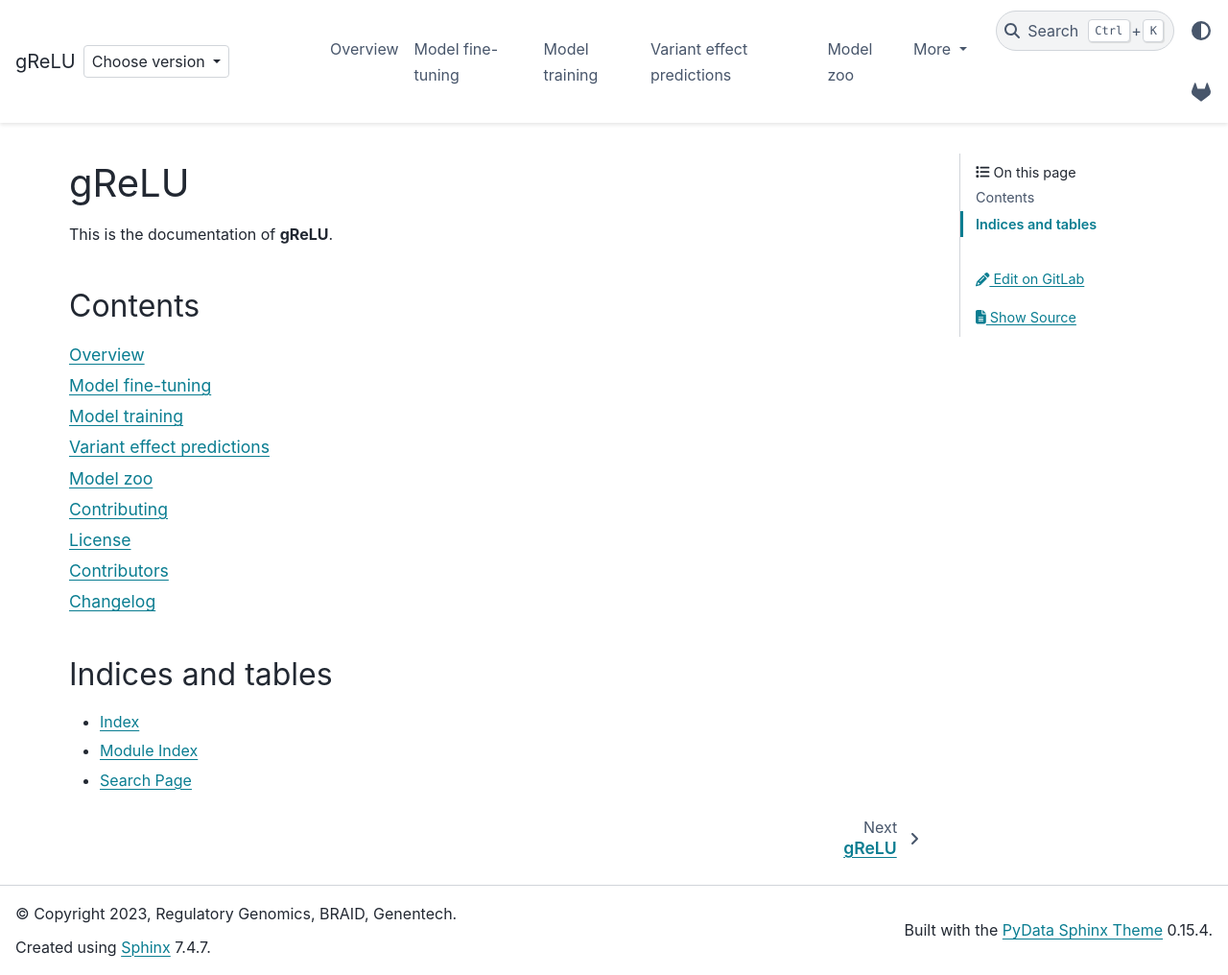
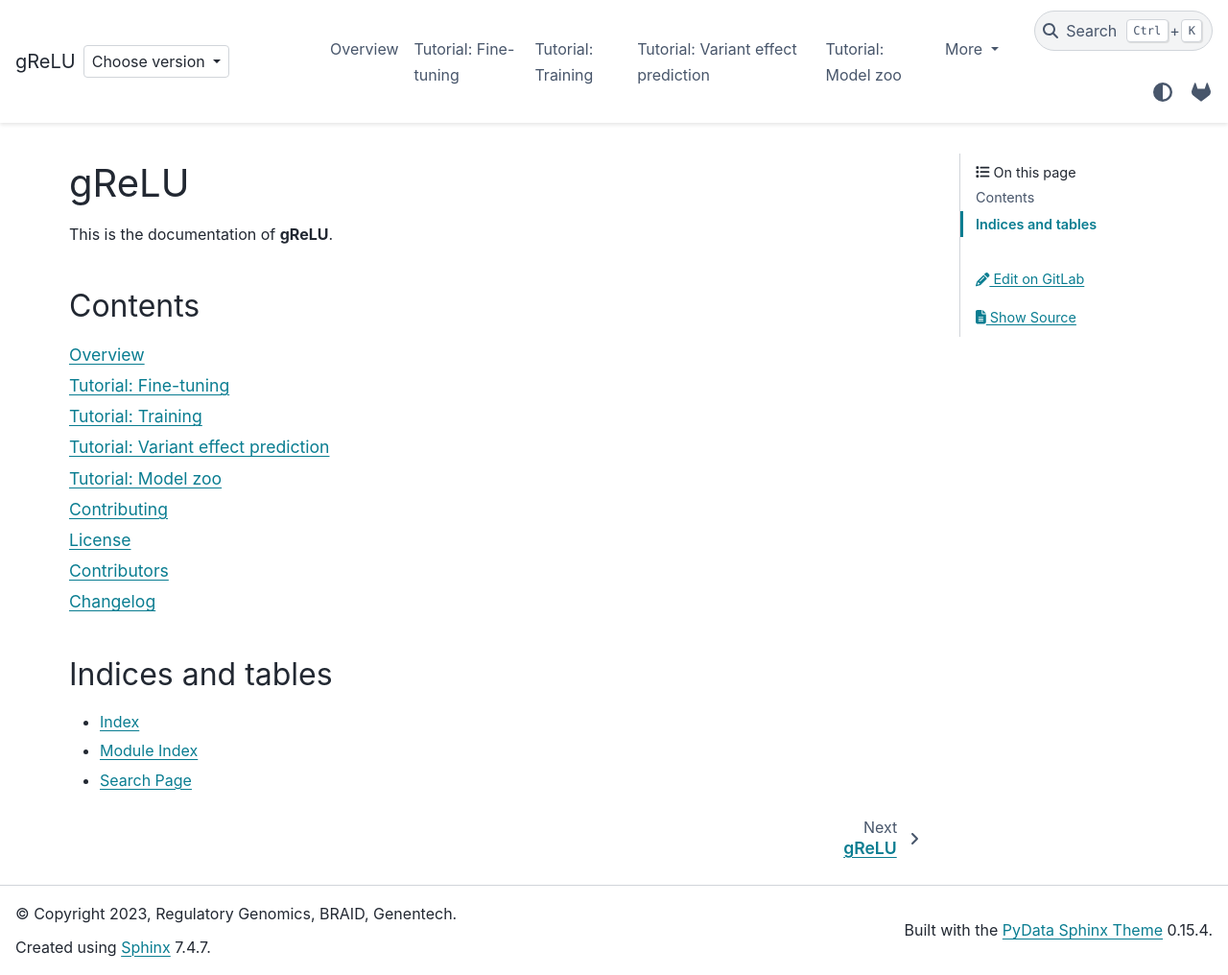
Before and after one commit to Genentech/gReLU, a Sphinx documentation site: the page built from docs/index.md, in a window 1280 px wide and 1016 px high. Shown: the whole window at 96% size. Built offline with Sphinx 7.4.7 and the PyData theme 0.15.4, drawn with Linux system fonts in a browser that asks for light colours; pages that are not in the unit, such as notebooks, are missing from menus; comment, search, counter and statistics services are not loaded.

Commit message:
Update index.md

```diff
--- a/docs/index.md
+++ b/docs/index.md
@@ -8,12 +8,12 @@
 :maxdepth: 1
 Overview <readme>
 Module reference <api/modules>
-Model inference <tutorials/1_inference>
-Model fine-tuning <tutorials/2_finetune>
-Model training <tutorials/3_train>
-Sequence design <tutorials/4_design>
-Variant effect predictions <tutorials/5_variant>
-Model zoo <tutorials/6_model_zoo>
+Tutorial: Inference <tutorials/1_inference>
+Tutorial: Fine-tuning <tutorials/2_finetune>
+Tutorial: Training <tutorials/3_train>
+Tutorial: Design <tutorials/4_design>
+Tutorial: Variant effect prediction <tutorials/5_variant>
+Tutorial: Model zoo <tutorials/6_model_zoo>
 contributing
 license
 authors
```
